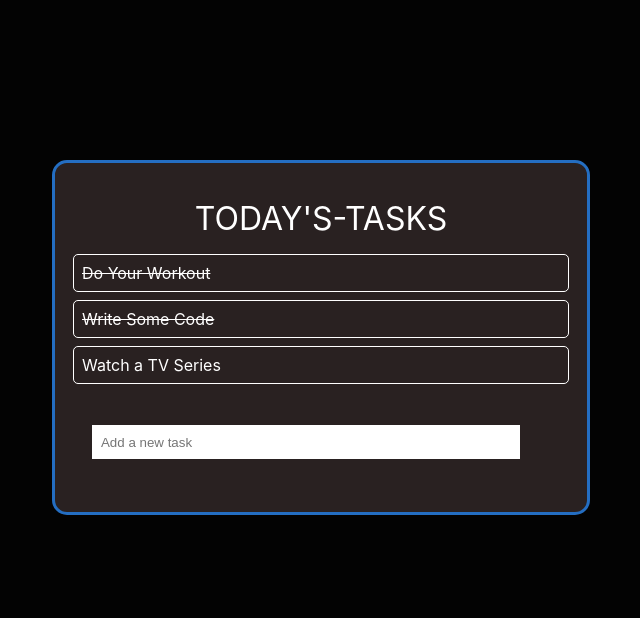
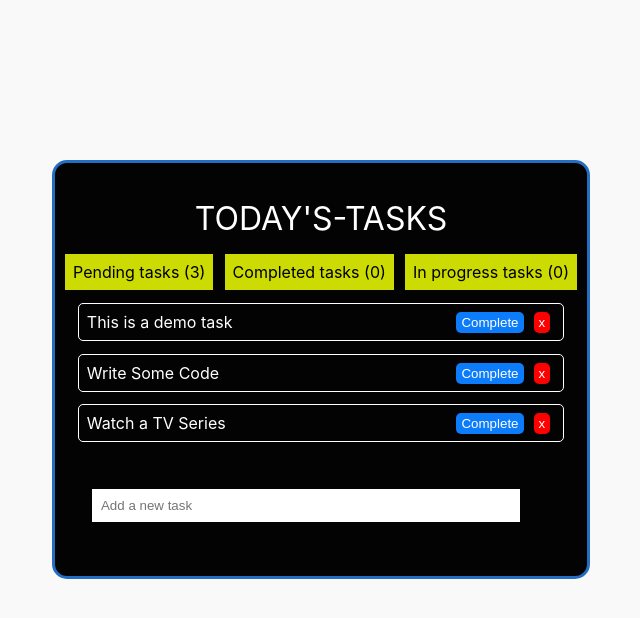
Before and after one commit to Anil-Venugopal/opensenselabs-test, a React (Create React App) app: page / in a window 1280 px wide. Shown: the top 618 px of the page, without its empty margins (319-959 px from the left). Built offline with nearby package versions, Linux system fonts and the light colour scheme.

Commit message:
The intial commit

```diff
--- a/public/index.html
+++ b/public/index.html
@@ -24,7 +24,7 @@
       work correctly both with client-side routing and a non-root public URL.
       Learn how to configure a non-root public URL by running `npm run build`.
     -->
-    <title>React App</title>
+    <title>OSL Task</title>
   </head>
   <body>
     <noscript>You need to enable JavaScript to run this app.</noscript>
--- a/src/components/AddTask.js
+++ b/src/components/AddTask.js
@@ -2,7 +2,7 @@ import React, { useState } from 'react';
 import './app.css';
 
 
- const CreateTask=(props) =>{
+ const AddTask=(props) =>{
      const {addTask}=props;
     const [value, setValue] = useState("");
 
@@ -28,4 +28,4 @@ import './app.css';
 }
 
 
-export default CreateTask;
+export default AddTask;
--- a/src/components/Todo.js
+++ b/src/components/Todo.js
@@ -1,50 +1,102 @@
-import React, { useState } from 'react';
-import CreateTask from './AddTask';
-import './app.css';
+import React, { useEffect, useState } from "react";
+import AddTask from "./AddTask";
+import "./app.css";
 
-function Task({ task }) {
+const Task = (props) => {
+  const { task, index, completeTask, removeTask } = props;
+
   return (
     <div
       className="task"
       style={{ textDecoration: task.completed ? "line-through" : "" }}
     >
       {task.title}
+      <button
+        style={{ background: "red" }}
+        onClick={() => {
+          removeTask(index);
+        }}
+      >
+        x
+      </button>
+      {task.completed ? (
+        <button onClick={() => completeTask(index)}>Completed</button>
+      ) : (
+        <button onClick={() => completeTask(index)}>Complete</button>
+      )}
     </div>
   );
-}
-const Todo=(props)=> {
+};
+
+function Todo() {
   const [tasks, setTasks] = useState([
     {
-            title: "Do Your Workout",
-            completed: true
+      title: "This is a demo task",
+      completed: false,
+      removed: false,
     },
     {
       title: "Write Some Code",
-            completed: true
+      completed: false,
     },
     {
       title: "Watch a TV Series",
-            completed: false
-        }
+      completed: false,
+      removed: false,
+    },
   ]);
-    const addTask = title => {
-        const newTasks = [...tasks, { title, completed: false }];
+  const [tasksPending, setTasksPending] = useState(0);
+  const [tasksCompleted, setTasksCompleted] = useState(0);
+  const [tasksRemoved, setTasksRemoved] = useState(0);
+
+  const addTask = (title) => {
+    const newTasks = [...tasks, { title, completed: false, removed: false }];
     setTasks(newTasks);
   };
+
+  const completeTask = (index) => {
+    const newTasks = [...tasks];
+    newTasks[index].completed = true;
+    setTasks(newTasks);
+  };
+  const removeTask = (index) => {
+    const newTasks = [...tasks];
+    newTasks.splice(index, 1);
+    setTasks(newTasks);
+  };
+  useEffect(() => {
+    setTasksPending(tasks.filter((task) => !task.completed).length);
+  }, [tasks]);
+
+  useEffect(() => {
+    setTasksCompleted(tasks.filter((task) => task.completed).length);
+  }, [tasks]);
+
+  useEffect(() => {
+    setTasksRemoved(tasks.filter((task) => task.removed).length);
+  }, [tasks]);
+
   return (
     <div className="todo-container">
       <div className="header">TODAY'S-TASKS</div>
+      <div className="button-flex">
+        <div className="button task-count">Pending tasks ({tasksPending})</div>
+        <div className="button task-count">Completed tasks ({tasksCompleted})</div>
+        <div className="button task-count">In progress tasks ({tasksRemoved})</div>
+      </div>
       <div className="tasks">
         {tasks.map((task, index) => (
           <Task
             task={task}
             index={index}
+            completeTask={completeTask}
+            removeTask={removeTask}
             key={index}
           />
         ))}
       </div>
-            <div className="create-task" >
-                    <CreateTask addTask={addTask} />
+      <div className="create-task">
+        <AddTask addTask={addTask} />
       </div>
     </div>
   );
--- a/src/components/app.css
+++ b/src/components/app.css
@@ -1,9 +1,9 @@
 body {
-    background: rgb(3, 3, 3);
+    background: rgb(250, 249, 249);
   }
 
   .todo-container {
-    background: rgb(41, 33, 33);
+    background: rgb(3, 3, 3);
     width: 40vw;
     margin: 10em auto;
     border-radius: 15px;
@@ -11,12 +11,24 @@ body {
     color: white;
     border: 3px solid rgb(36, 110, 194);
   }
+  @media only screen and (max-width: 600px) {
+    .todo-container{
+      width: 100vh;
+      height:100vh;
+    }
+  }
+  @media only screen and (max-width: 980px) {
+    .todo-container{
+      width: 100vh;
+      height:100vh;
+    }
+  }
 
   .task {
     border: 1px solid white;
     border-radius: 5px;
     padding: 0.5em;
-    margin: 0.5em;
+    margin: 0.8em;
   }
 
   .task button{
@@ -43,3 +55,12 @@ body {
     border: none;
     padding: 0.7em;
   }
+  .button-flex{
+    display:flex;
+    justify-content: space-between;
+  }
+  .task-count{
+    padding:0.5em;
+    background: rgba(227, 243, 3, 0.9);
+    color:rgba(0,0,0,1);
+  }
```
Lines whose indentation alone changed are shown as unchanged.
